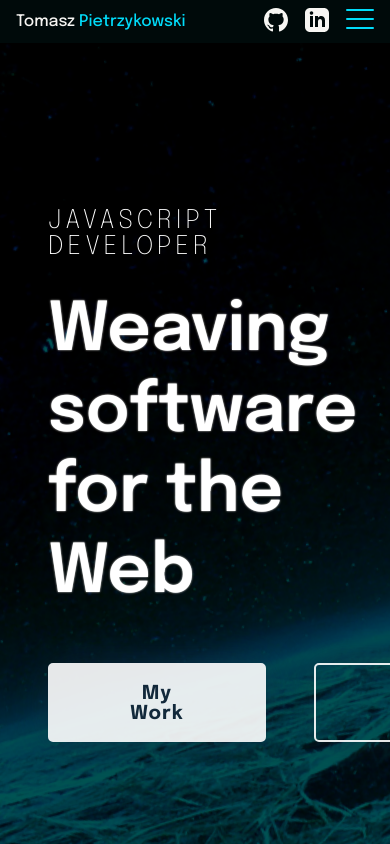
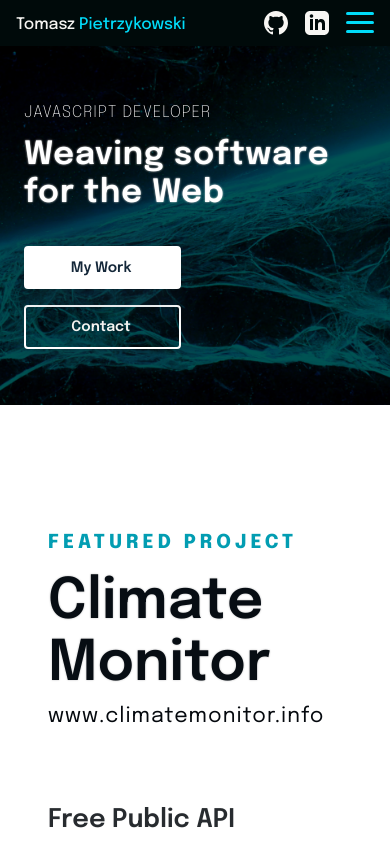
Before and after one commit to TomaszPietrzykowski/portfolio-next, a Next.js app: page / in a window 390 px wide. Shown: the top 844 px of the page. Built offline with nearby package versions, Linux system fonts and the light colour scheme.

Commit message:
mobile styles applied to hero section

```diff
--- a/components/Layout/Footer.js
+++ b/components/Layout/Footer.js
@@ -12,7 +12,7 @@ const Footer = () => {
           <Link href='/projects'>My Work</Link>
         </li>
         <li>
-          <Link href='/about'>About</Link>
+          <Link href='/about'>About Me</Link>
         </li>
         <li>
           <Link href='/contact'>Contact</Link>
--- a/styles/Home.module.css
+++ b/styles/Home.module.css
@@ -1,6 +1,8 @@
 .hero {
   width: 100%;
   background: url(/hero.png);
+  background-position: top;
+  background-size: cover;
   color: #ffffff;
   padding-bottom: 0;
   position: relative;
@@ -38,50 +40,127 @@
   display: flex;
 }
 
-.cta {
-  margin-right: 3rem;
-  padding: 1.2rem 5rem 1rem 5rem;
-  font-family: inherit;
-  font-size: 1.2rem;
-  font-weight: 700;
-  letter-spacing: 1px;
-  background: var(--white);
-  opacity: 0.9;
-  color: rgba(20, 39, 57, 1);
-  border: 2px solid var(--white);
-  border-radius: 5px;
-  box-shadow: 0px 0px 40px rgba(20, 39, 57, 0.5);
-  transition: all 0.2s ease-in-out;
-  cursor: pointer;
-}
-.cta:hover {
-  opacity: 0.9;
-  color: rgba(20, 39, 57, 1);
-  border: 2px solid var(--accent01);
-  background: var(--accent01);
-}
-.ctaSecondary:hover {
-  opacity: 0.9;
-  color: var(--accent01);
-  border: 2px solid var(--accent01);
-}
+.cta,
 .ctaSecondary {
   padding: 1.2rem 5rem 1rem 5rem;
   font-family: inherit;
   font-size: 1.2rem;
   font-weight: 700;
   letter-spacing: 1px;
-  background: none;
-  opacity: 0.9;
-  color: var(--isabelline);
-  border: 2px solid var(--white);
   border-radius: 5px;
   box-shadow: 0px 0px 40px rgba(20, 39, 57, 0.5);
   transition: all 0.2s ease-in-out;
   cursor: pointer;
 }
+.cta {
+  background: var(--white);
+  color: rgba(20, 39, 57, 1);
+  border: 2px solid var(--white);
+}
+.ctaSecondary {
+  margin-left: 3rem;
+  background: none;
+  color: var(--isabelline);
+  border: 2px solid var(--white);
+}
+.cta:hover {
+  color: rgba(20, 39, 57, 1);
+  border: 2px solid var(--accent01);
+  background: var(--accent01);
+}
+.ctaSecondary:hover {
+  color: var(--accent01);
+  border: 2px solid var(--accent01);
+}
+
 .title,
 .subtitle,
 .cta {
   z-index: 100;
 }
+
+/*
+   Responsive
+*/
+
+@media (max-width: 900px) {
+  .heroContainer {
+    padding: 2rem;
+    min-height: 0;
+  }
+
+  .title {
+    font-size: 3.2rem;
+    margin: 0 0 2rem 0;
+  }
+  .subtitle {
+    margin-top: 8rem;
+    margin-bottom: 1.5rem;
+    font-size: 1.4rem;
+    letter-spacing: 2px;
+  }
+  .btnContainers {
+    margin-bottom: 6rem;
+  }
+  .cta,
+.ctaSecondary {
+  padding: .8rem 3rem .8rem 2.8rem;
+  font-size: .9rem;
+  font-weight: 600;
+  letter-spacing: unset;
+  border-radius: 4px;
+
+}
+.ctaSecondary {
+  margin-left: 2.5rem;
+
+}
+}
+
+@media (max-width: 680px) {
+  .heroContainer {
+    padding: 1.5rem;
+  }
+  .title {
+    font-size: 2.4rem;
+    letter-spacing: 1px;
+  }
+  .subtitle {
+    margin-top: 6rem;
+    margin-bottom: 1rem;
+    font-size: 1.2rem;
+    letter-spacing: 1px;
+  }
+  .btnContainers {
+    margin-bottom: 4rem;
+  }
+  .ctaSecondary {
+    margin-left: 2rem;
+
+  }
+}
+
+@media (max-width: 420px) {
+  .title {
+    font-size: 2rem;
+    margin-bottom: 2rem;
+  }
+  .subtitle {
+    margin-top: 5rem;
+    margin-bottom: 1rem;
+    font-size: 1rem;
+    letter-spacing: 1px;
+  }
+  .btnContainers {
+    margin-bottom: 2rem;
+    flex-direction: column;
+  }
+  .cta,
+  .ctaSecondary {
+    padding: .8rem 3rem .8rem 2.8rem;
+  }
+  .ctaSecondary {
+    margin-left: 0;
+    margin-top: 1rem;
+  }
+}
--- a/styles/Layout.module.css
+++ b/styles/Layout.module.css
@@ -24,7 +24,7 @@
 .hamburgerIcon::after,
 .hamburgerIcon::before {
   width: 28px;
-  height: 2px;
+  height: 2.5px;
   background: var(--accent01);
   border-radius: 20rem;
   position: relative;
@@ -113,6 +113,7 @@
   .logo {
     font-size: 1.2rem;
     font-weight: 500;
+    padding-left: .5rem;
   }
 
   .nav svg {
@@ -143,16 +144,13 @@
     font-weight: 500;
   }
   .navbar {
-    padding: .7rem .5rem .5rem 1rem;;
+    padding: .7rem .5rem .5rem 1rem;
   }
 }
 
 @media(max-width: 420px) {
-  .flex {
-    padding: 0rem .5rem 0rem 1rem;
-  }
   .navbar {
-    padding: .5rem 0;
+    padding: .7rem .5rem .5rem .5rem;
   }
 }
 
@@ -165,7 +163,9 @@
   display: flex;
   align-items: center;
   justify-content: center;
-  background-color: black;
+  /* background-color: black; */
+  background: linear-gradient(217deg, var(--bg-dark02), rgba(0,0,0,1) 100%);
+
   padding: 1rem 0;
 }
 
@@ -214,7 +214,7 @@
 @media(max-width: 420px) {
   .footerContainer {
     justify-content: flex-start;
-    background-color: black;
+    background: linear-gradient(217deg, var(--bg-dark02), rgba(0,0,0,1) 100%);
     padding: 1rem;
     position: relative;
   }
```
